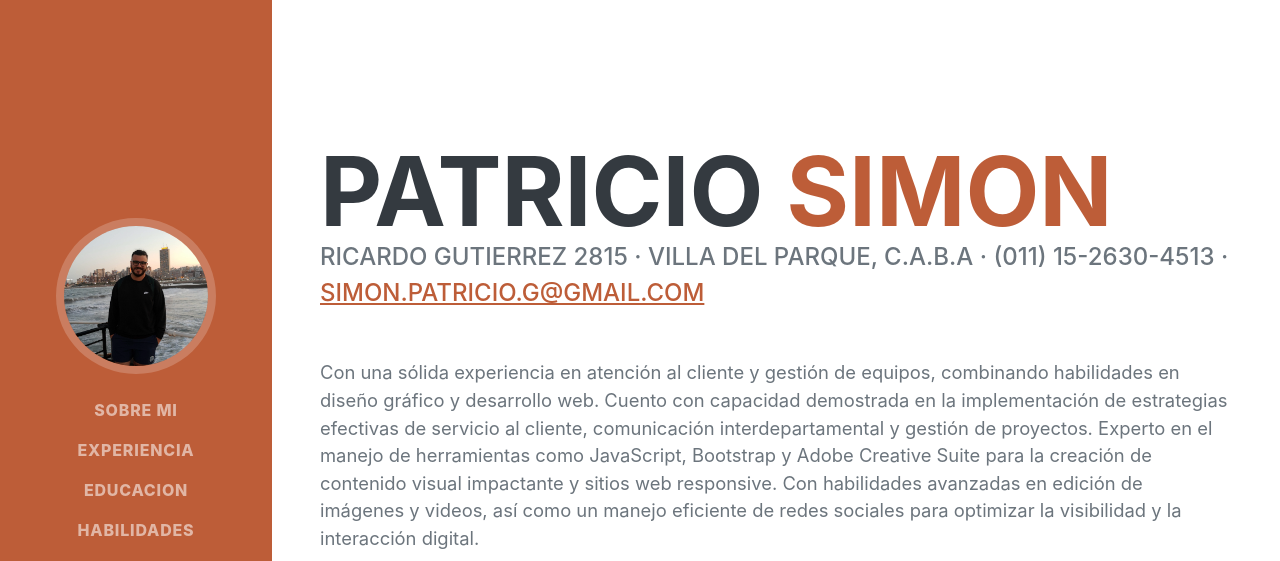
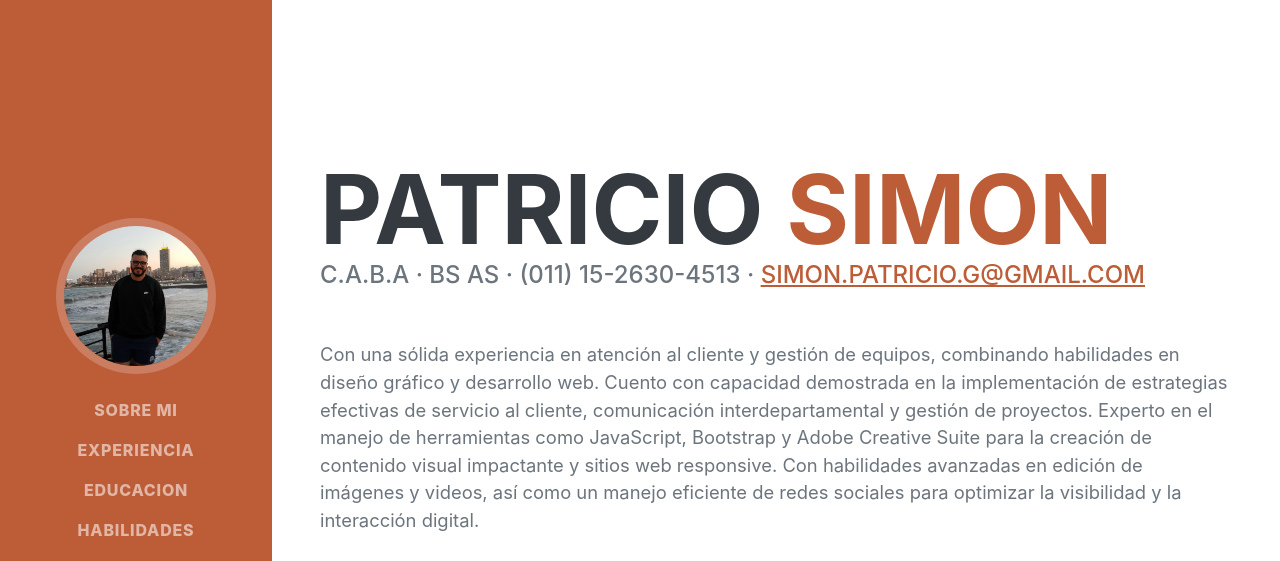
Before and after one commit to pato224/Patricio-Simon-CV, a plain HTML site: page index.html in a window 1280 px wide. Shown: the top 561 px of the page. Drawn offline with nearby package versions, Linux system fonts and the light colour scheme; a web font is replaced by a local one.

Commit message:
index.html

```diff
--- a/index.html
+++ b/index.html
@@ -43,7 +43,7 @@
                         <span class="text-primary">Simon</span>
                     </h1>
                     <div class="subheading mb-5">
-                        Ricardo Gutierrez 2815 · Villa del Parque, C.A.B.A · (011) 15-2630-4513 ·
+                        C.A.B.A · BS AS · (011) 15-2630-4513 ·
                         <a href="mailto:simon.patricio.g@gmail.com">simon.patricio.g@gmail.com</a>
                     </div>
                     <p class="lead mb-5">Con una sólida experiencia en atención al cliente y gestión de equipos, combinando habilidades en diseño gráfico y desarrollo web. Cuento con capacidad demostrada en la implementación de estrategias efectivas de servicio al cliente, comunicación interdepartamental y gestión de proyectos. Experto en el manejo de herramientas como JavaScript, Bootstrap y Adobe Creative Suite para la creación de contenido visual impactante y sitios web responsive. Con habilidades avanzadas en edición de imágenes y videos, así como un manejo eficiente de redes sociales para optimizar la visibilidad y la interacción digital. </p>
```
